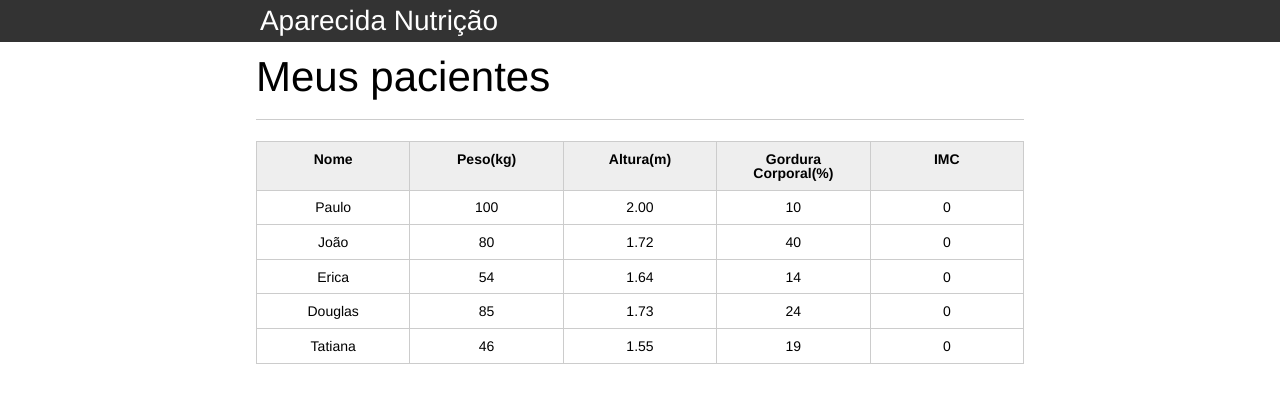
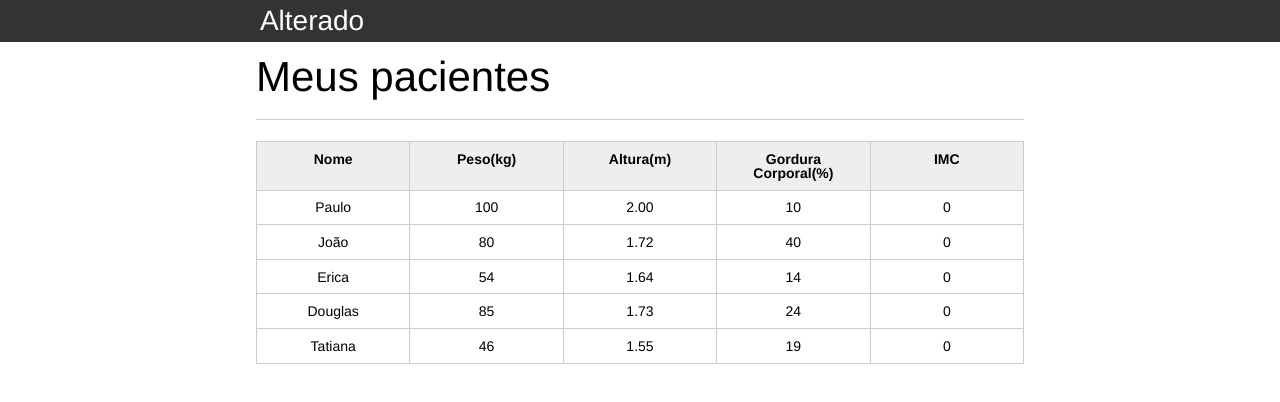
Before and after one commit to evertonpaiva/cursoJavascript, a plain HTML site: page index.html in a window 1280 px wide. Drawn offline with Linux system fonts and the light colour scheme.

Commit message:
Adicionando arquivo externo contendo o javascript para testes.

```diff
--- a/index.html
+++ b/index.html
@@ -12,7 +12,7 @@
 
 		<header>
 			<div class="container">
-				<h1>Aparecida Nutrição</h1>
+				<h1 class="titulo">Aparecida Nutrição</h1>
 			</div>
 		</header>
 		<main>
@@ -73,5 +73,8 @@
 			</section>
 		</main>
 
+		<!-- Importação dos Javascripts AQUI -->
+	  <script src="js/principal.js"></script>
+
 	</body>
 </html>
--- /dev/null
+++ b/js/principal.js
@@ -0,0 +1,4 @@
+var titulo = document.querySelector(".titulo");
+console.log(titulo);
+console.log(titulo.textContent);
+titulo.textContent = "Alterado";
```
